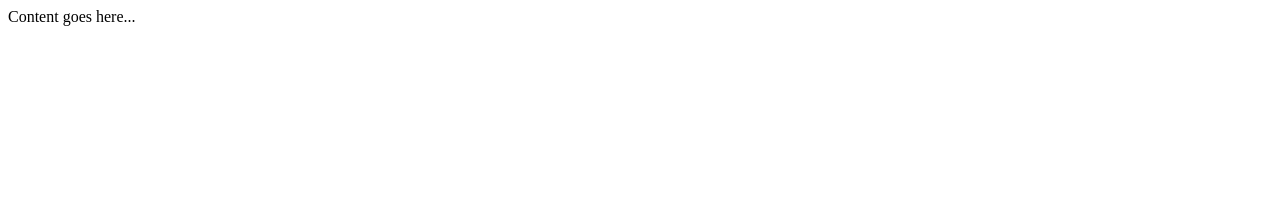
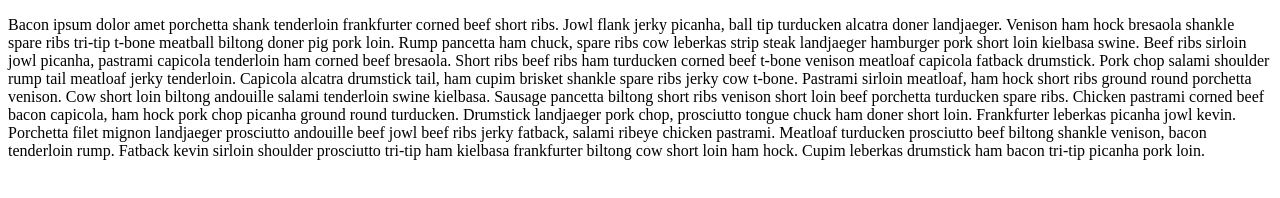
Before and after one commit to nataliavolodina/blogs, a plain HTML site: page index.html in a window 1280 px wide. Drawn offline with Linux system fonts and the light colour scheme.

Commit message:
added bacon ipsum

```diff
--- a/index.html
+++ b/index.html
@@ -5,7 +5,12 @@
     <title>Title of the document</title>
   </head>
   <body>
-  Content goes here...
+    <p>Bacon ipsum dolor amet porchetta shank tenderloin frankfurter corned beef short ribs. Jowl flank jerky picanha, ball tip turducken alcatra doner landjaeger. Venison ham hock bresaola shankle spare ribs tri-tip t-bone meatball biltong doner pig pork loin. Rump pancetta ham chuck, spare ribs cow leberkas strip steak landjaeger hamburger pork short loin kielbasa swine.
+
+Beef ribs sirloin jowl picanha, pastrami capicola tenderloin ham corned beef bresaola. Short ribs beef ribs ham turducken corned beef t-bone venison meatloaf capicola fatback drumstick. Pork chop salami shoulder rump tail meatloaf jerky tenderloin. Capicola alcatra drumstick tail, ham cupim brisket shankle spare ribs jerky cow t-bone. Pastrami sirloin meatloaf, ham hock short ribs ground round porchetta venison. Cow short loin biltong andouille salami tenderloin swine kielbasa. Sausage pancetta biltong short ribs venison short loin beef porchetta turducken spare ribs.
+
+Chicken pastrami corned beef bacon capicola, ham hock pork chop picanha ground round turducken. Drumstick landjaeger pork chop, prosciutto tongue chuck ham doner short loin. Frankfurter leberkas picanha jowl kevin. Porchetta filet mignon landjaeger prosciutto andouille beef jowl beef ribs jerky fatback, salami ribeye chicken pastrami. Meatloaf turducken prosciutto beef biltong shankle venison, bacon tenderloin rump. Fatback kevin sirloin shoulder prosciutto tri-tip ham kielbasa frankfurter biltong cow short loin ham hock. Cupim leberkas drumstick ham bacon tri-tip picanha pork loin.
+</p>
 
   </body>
 </html>
```
